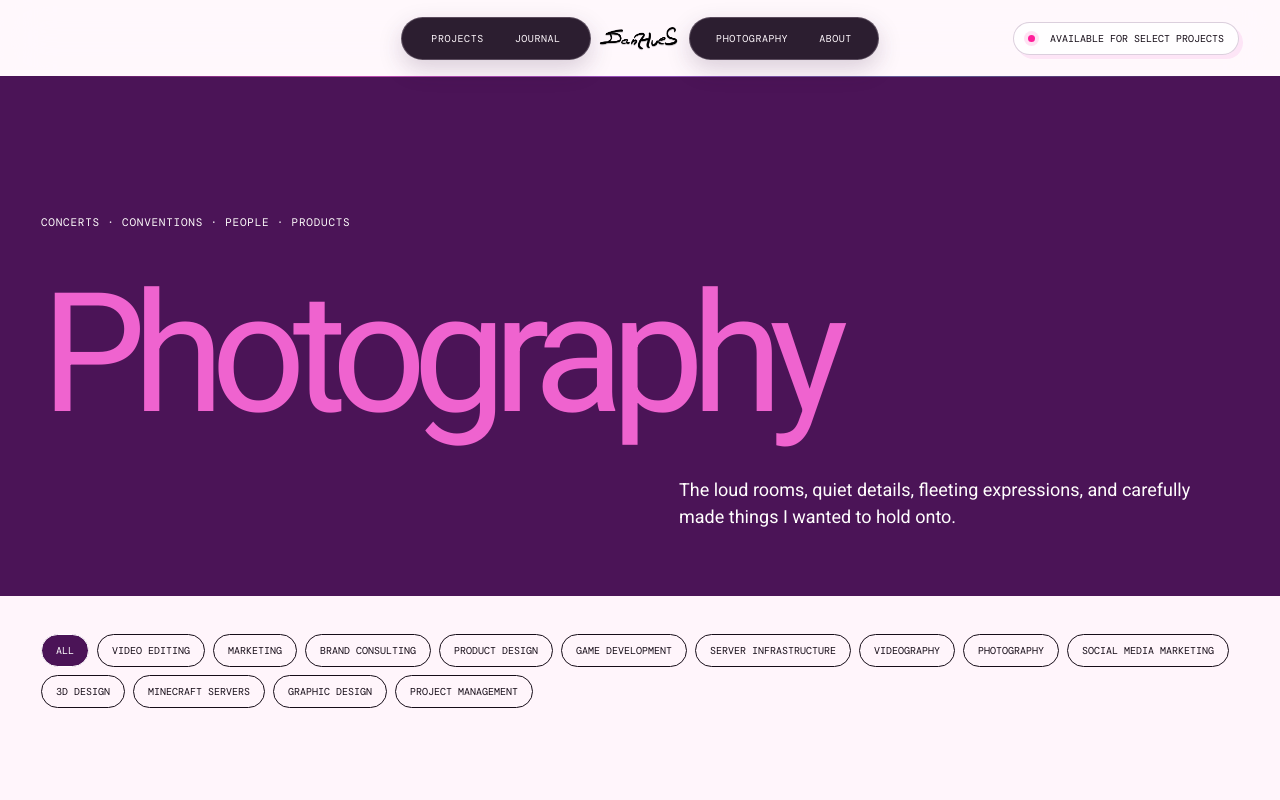
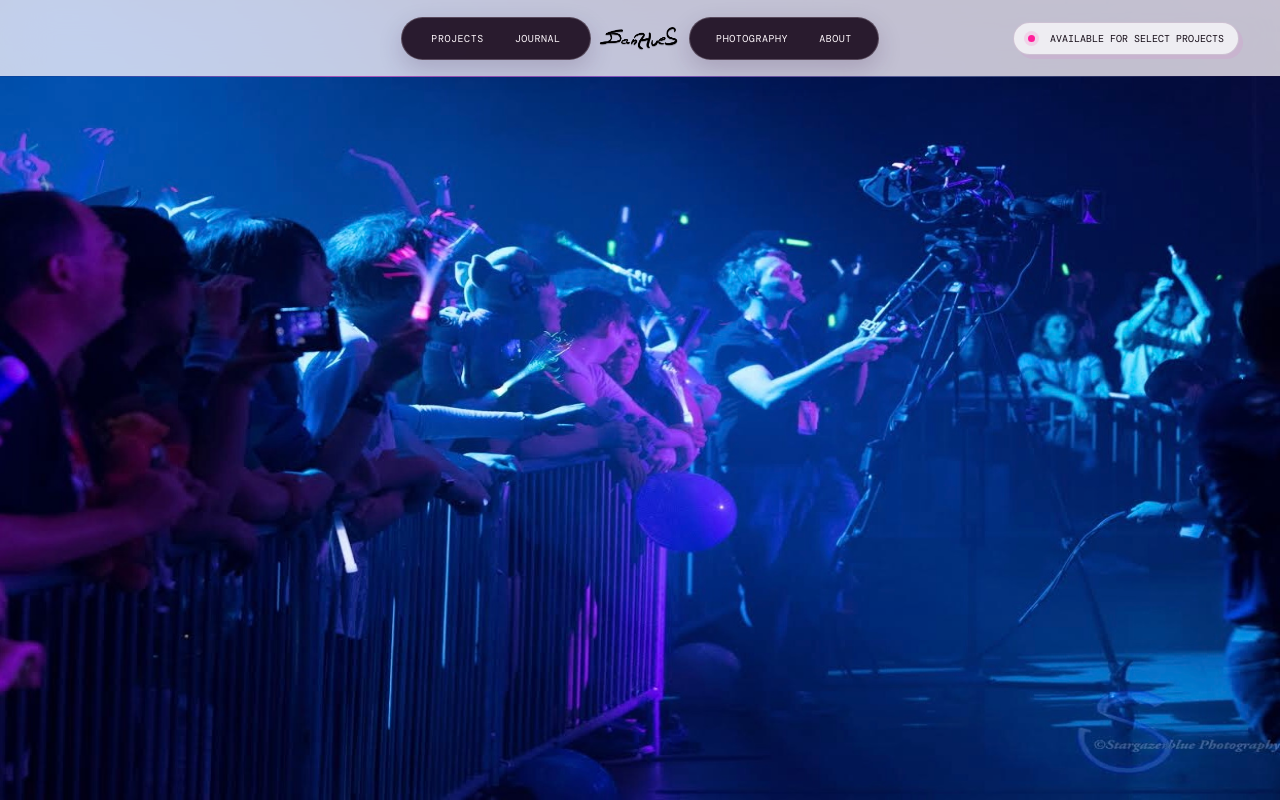
Before and after one commit to DanHues/creative-portfolio, a Next.js app: page /photography in a window 1280 px wide. Shown: the top 800 px of the page. Built offline with nearby package versions, Linux system fonts and the light colour scheme; a web font is replaced by a local one.

Commit message:
Build photography portfolio masthead

```diff
--- a/app/photography/page.tsx
+++ b/app/photography/page.tsx
@@ -1,3 +1,4 @@
+import Image from "next/image";
 import { Suspense } from "react";
 import { PhotographyBrowser } from "@/components/photography-browser";
 import { SiteFooter, SiteHeader } from "@/components/site-header";
@@ -8,15 +9,70 @@ export default function Photography() {
   const basePath = process.env.PAGES_BASE_PATH || "";
 
   return (
-    <main>
+    <main className="photography-home">
       <SiteHeader />
-      <section className="page-intro photo-intro">
-        <p className="eyebrow">Concerts · Conventions · People · Products</p>
-        <h1>Photography</h1>
-        <p>
-          The loud rooms, quiet details, fleeting expressions, and carefully
-          made things I wanted to hold onto.
-        </p>
+      <section className="photo-portfolio-hero">
+        <div className="photo-hero-art">
+          <Image
+            src={`${basePath}/photography-hero-daniel.jpg`}
+            alt="Daniel Hughes operating a camera beside a concert crowd"
+            fill
+            priority
+            sizes="100vw"
+          />
+        </div>
+        <div className="photo-hero-copy">
+          <p className="eyebrow">Daniel Hughes &middot; Behind the lens</p>
+          <h1><span>Photography</span></h1>
+          <p>
+            Concerts, conventions, portraits, products, and the moments between
+            them.
+          </p>
+          <div className="photo-hero-actions">
+            <a
+              className="photo-email-cta"
+              href="mailto:danielhughesps@gmail.com?subject=Photography%20inquiry"
+            >
+              Email me <i aria-hidden="true" />
+            </a>
+            <nav aria-label="Photography social links">
+              <a
+                href="https://www.instagram.com/hues.dan/"
+                target="_blank"
+                rel="noreferrer"
+                aria-label="Photography on Instagram"
+              >
+                <svg viewBox="0 0 24 24" aria-hidden="true">
+                  <rect x="4" y="4" width="16" height="16" rx="5" />
+                  <circle cx="12" cy="12" r="3.5" />
+                  <circle cx="17.2" cy="6.9" r=".8" className="social-icon-fill" />
+                </svg>
+              </a>
+              <a
+                href="https://www.tiktok.com/@danhues"
+                target="_blank"
+                rel="noreferrer"
+                aria-label="TikTok"
+              >
+                <svg viewBox="0 0 24 24" aria-hidden="true">
+                  <path d="M13.2 3v11.1a3.8 3.8 0 1 1-3.3-3.8" />
+                  <path d="M13.2 3c.5 3.1 2.4 4.8 5.3 5" />
+                </svg>
+              </a>
+              <a
+                href="https://www.youtube.com/@imdanhues"
+                target="_blank"
+                rel="noreferrer"
+                aria-label="YouTube"
+              >
+                <svg viewBox="0 0 24 24" aria-hidden="true">
+                  <rect x="3" y="6" width="18" height="12" rx="4" />
+                  <path d="m10 9 5 3-5 3Z" className="social-icon-fill" />
+                </svg>
+              </a>
+            </nav>
+          </div>
+        </div>
       </section>
       <Suspense fallback={<section className="photo-grid" />}>
         <PhotographyBrowser photographs={photographs} basePath={basePath} />
```
